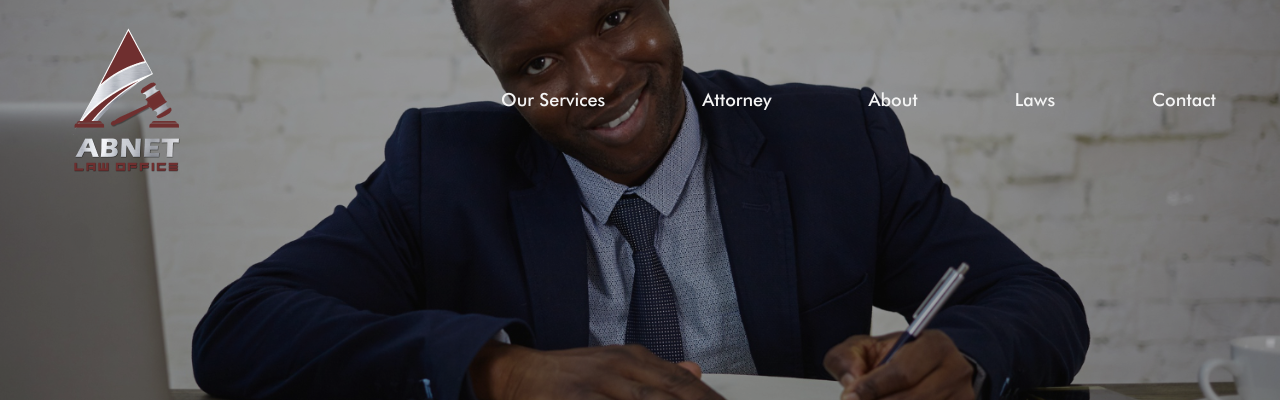
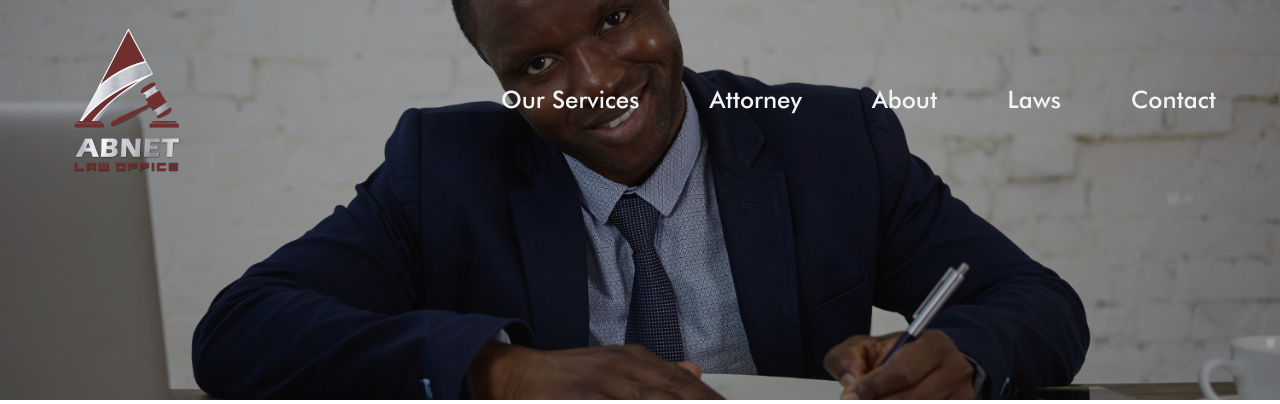
Before and after one commit to NardosAtnaw/Abent, a PHP site: page /about.html in a window 1280 px wide. Shown: the top 404 px of the page. Run offline with PHP 8.4, Linux system fonts and the light colour scheme; some libraries are stand-ins or nearby versions; some web fonts are replaced.

Commit message:
nav font fix

```diff
--- a/css/style.css
+++ b/css/style.css
@@ -1695,6 +1695,7 @@ template {
 }
 
 .header .nav .container .links-container .nav-links li .scroll-link {
+  font-size: 1.5rem;
   color: #f4f4f4;
 }
 
--- a/scss/style.scss
+++ b/scss/style.scss
@@ -62,6 +62,7 @@
           li {
             .scroll-link {
               @extend .text-medium;
+              font-size: 1.5rem;
               color: #f4f4f4;
             }
           }
```
Also changed, not shown: 1 other file.
